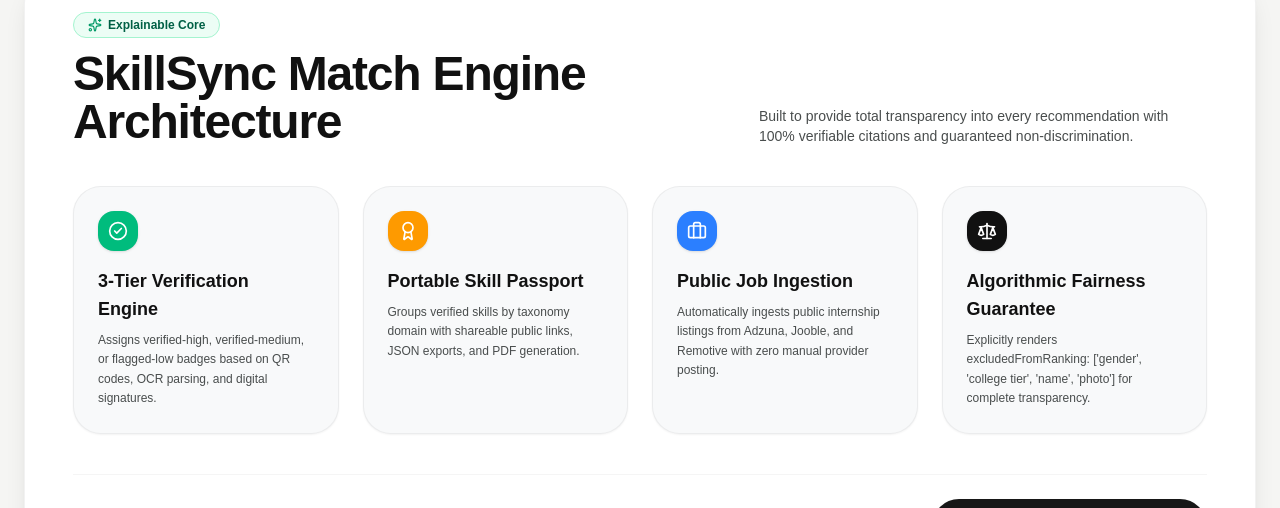
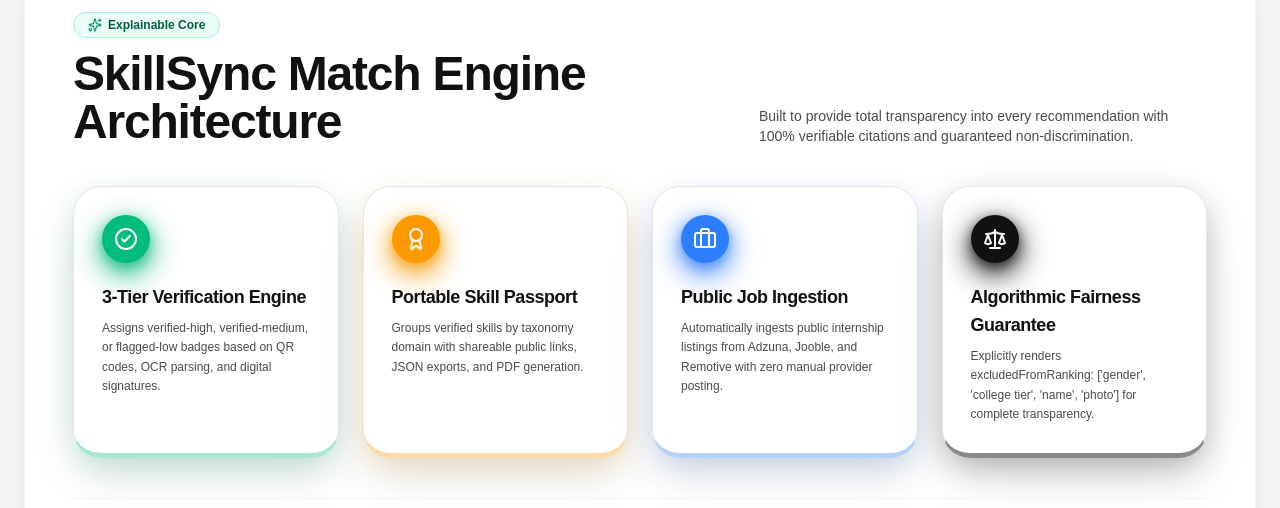
Before and after one commit to pratikranjan2212/skillsync, a Next.js app: page / in a window 1280 px wide. Shown: the part 4462-4970 px from the top of the page. Built offline with nearby package versions, Linux system fonts and the light colour scheme; no server answers; a web font is replaced by a local one.

Commit message:
style: circular logos with intense color shadows and 3D blurred card shadows

```diff
--- a/app/components/landing/SmartAssist.jsx
+++ b/app/components/landing/SmartAssist.jsx
@@ -44,13 +44,15 @@
             return (
               <div
                 key={card.id}
-                className="bg-[#F8F9FA] p-6 rounded-[28px] border border-black/5 shadow-xs flex flex-col justify-between gap-4 hover:shadow-md transition-all"
+                className={`group bg-white p-6 sm:p-7 rounded-[28px] border border-black/10 transition-all duration-300 ease-out hover:-translate-y-2 flex flex-col justify-between gap-4 ${card.cardShadow}`}
               >
                 <div>
-                  <div className={`w-10 h-10 rounded-2xl ${card.iconBg} text-white flex items-center justify-center mb-4 shadow-sm`}>
-                    <Icon className="w-5 h-5" />
+                  <div
+                    className={`w-12 h-12 rounded-full ${card.iconBg} ${card.iconShadow} text-white flex items-center justify-center mb-5 transition-all duration-300 group-hover:scale-110 group-hover:-translate-y-1`}
+                  >
+                    <Icon className="w-6 h-6 transition-transform duration-300 group-hover:rotate-6" />
                   </div>
-                  <h3 className="text-lg font-extrabold text-[#111111]">{card.title}</h3>
+                  <h3 className="text-lg font-extrabold text-[#111111] tracking-tight">{card.title}</h3>
                   <p className="text-xs text-[#494D4D] mt-2 leading-relaxed font-medium">
                     {card.description}
                   </p>
--- a/app/data/skillsyncData.js
+++ b/app/data/skillsyncData.js
@@ -169,6 +169,8 @@
     id: "c1",
     icon: "CheckCircle2",
     iconBg: "bg-emerald-500",
+    iconShadow: "shadow-[0_10px_28px_2px_rgba(16,185,129,0.85),0_4px_12px_0px_rgba(16,185,129,0.6)]",
+    cardShadow: "shadow-[0_20px_50px_-6px_rgba(0,0,0,0.12),0_10px_30px_-4px_rgba(16,185,129,0.22)] border-b-[5px] border-b-emerald-500/35 hover:border-b-emerald-500 hover:shadow-[0_30px_70px_-8px_rgba(16,185,129,0.38),0_15px_35px_-5px_rgba(0,0,0,0.18)]",
     title: "3-Tier Verification Engine",
     description: "Assigns verified-high, verified-medium, or flagged-low badges based on QR codes, OCR parsing, and digital signatures.",
   },
@@ -176,6 +178,8 @@
     id: "c2",
     icon: "Award",
     iconBg: "bg-amber-500",
+    iconShadow: "shadow-[0_10px_28px_2px_rgba(245,158,11,0.85),0_4px_12px_0px_rgba(245,158,11,0.6)]",
+    cardShadow: "shadow-[0_20px_50px_-6px_rgba(0,0,0,0.12),0_10px_30px_-4px_rgba(245,158,11,0.22)] border-b-[5px] border-b-amber-500/35 hover:border-b-amber-500 hover:shadow-[0_30px_70px_-8px_rgba(245,158,11,0.38),0_15px_35px_-5px_rgba(0,0,0,0.18)]",
     title: "Portable Skill Passport",
     description: "Groups verified skills by taxonomy domain with shareable public links, JSON exports, and PDF generation.",
   },
@@ -183,6 +187,8 @@
     id: "c3",
     icon: "Briefcase",
     iconBg: "bg-blue-500",
+    iconShadow: "shadow-[0_10px_28px_2px_rgba(59,130,246,0.85),0_4px_12px_0px_rgba(59,130,246,0.6)]",
+    cardShadow: "shadow-[0_20px_50px_-6px_rgba(0,0,0,0.12),0_10px_30px_-4px_rgba(59,130,246,0.22)] border-b-[5px] border-b-blue-500/35 hover:border-b-blue-500 hover:shadow-[0_30px_70px_-8px_rgba(59,130,246,0.38),0_15px_35px_-5px_rgba(0,0,0,0.18)]",
     title: "Public Job Ingestion",
     description: "Automatically ingests public internship listings from Adzuna, Jooble, and Remotive with zero manual provider posting.",
   },
@@ -190,6 +196,8 @@
     id: "c4",
     icon: "Scale",
     iconBg: "bg-[#111111]",
+    iconShadow: "shadow-[0_10px_28px_2px_rgba(17,17,17,0.85),0_4px_12px_0px_rgba(17,17,17,0.6)]",
+    cardShadow: "shadow-[0_20px_50px_-6px_rgba(0,0,0,0.15),0_10px_30px_-4px_rgba(17,17,17,0.25)] border-b-[5px] border-b-neutral-900/50 hover:border-b-neutral-900 hover:shadow-[0_30px_70px_-8px_rgba(17,17,17,0.45),0_15px_35px_-5px_rgba(0,0,0,0.18)]",
     title: "Algorithmic Fairness Guarantee",
     description: "Explicitly renders excludedFromRanking: ['gender', 'college tier', 'name', 'photo'] for complete transparency.",
   },
```
